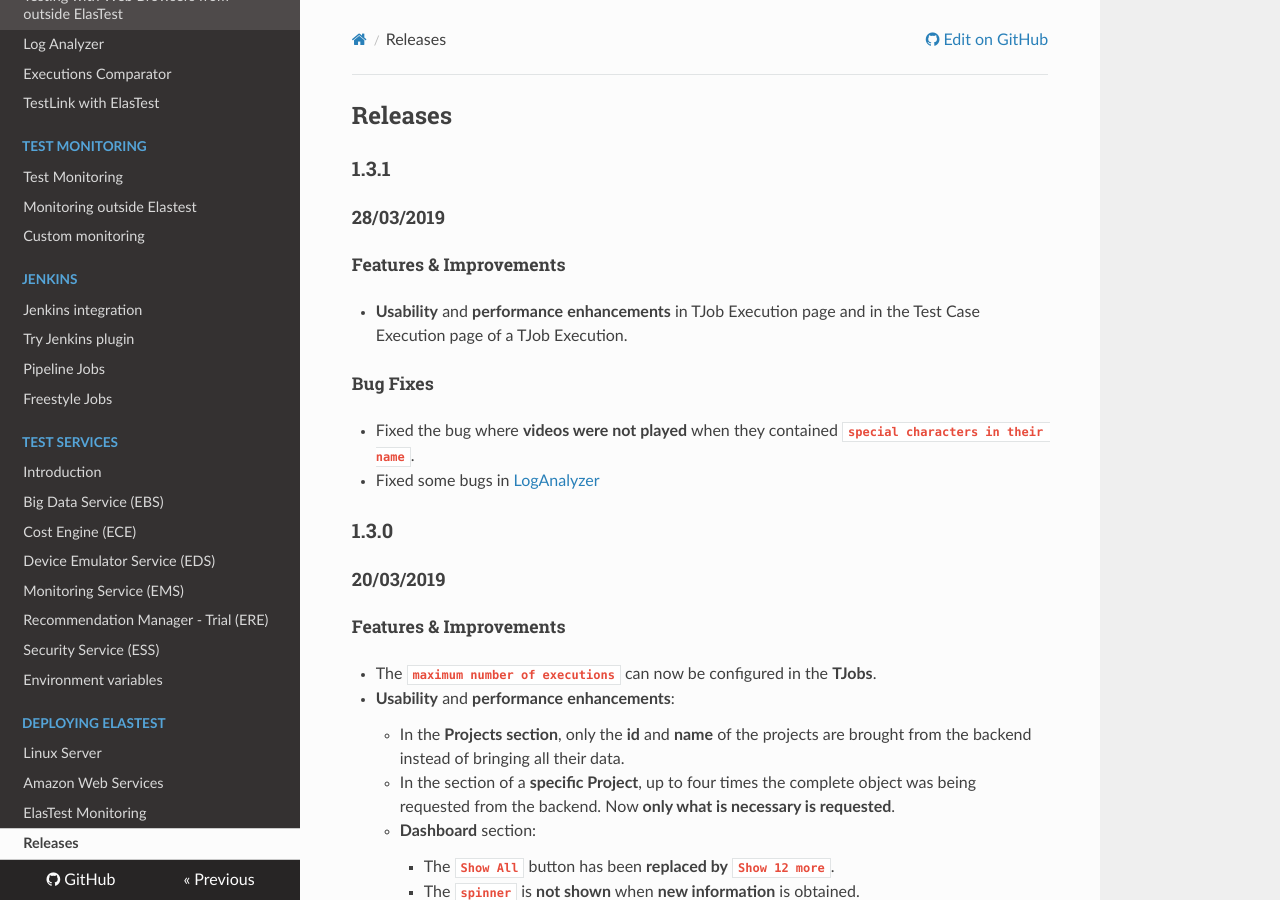
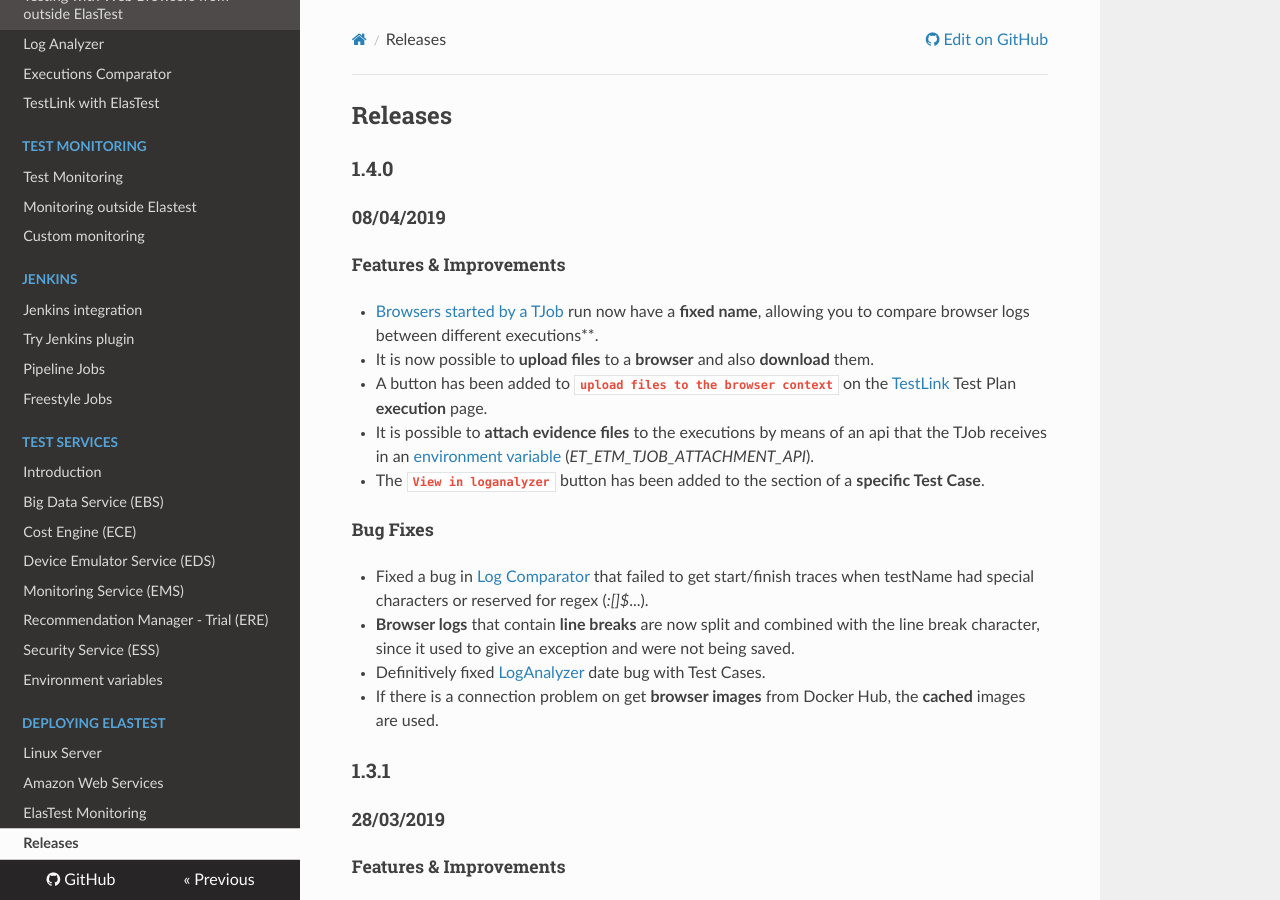
Before and after one commit to elastest/elastest.io-docs, an MkDocs documentation site: the page built from docs/releases/index.md, in a window 1280 px wide and 900 px high. Built offline with MkDocs 1.6.1, drawn with Linux system fonts in a browser that asks for light colours; nearby versions of some CDN libraries; old or Windows-style settings are respelled for this version of MkDocs.

Commit message:
1.4.0 docs

```diff
--- a/docs/releases/index.md
+++ b/docs/releases/index.md
@@ -3,6 +3,27 @@
 <h2 id="content" class="h1">Releases</h2>
 </div>
 </div>
+
+<!-- ************************* -->
+<!-- ********* 1.4.0 ********* -->
+<!-- ************************* -->
+
+<h3 id="1.4.0" class="small-subtitle">1.4.0</h3>
+<h4 class="smaller-subtitle">08/04/2019</h4>
+
+<h5 class="smaller-subtitle">Features & Improvements</h5>
+
+-   <a target="_blank" href="/docs/web-browsers/e2e-browser">Browsers started by a TJob</a> run now have a **fixed name**, allowing you to compare browser logs between different executions**.
+-   It is now possible to <strong class="italicEtColor">upload files</strong> to a **browser** and also <strong class="italicEtColor">download</strong> them.
+-   A button has been added to **`upload files to the browser context`** on the <a target="_blank" href="/docs/testlink">TestLink</a> Test Plan **execution** page.
+-   It is possible to **attach evidence files** to the executions by means of an api that the TJob receives in an <a target="_blank" href="/docs/testing/environment-variables/">environment variable</a> (*ET_ETM_TJOB_ATTACHMENT_API*).
+-   The **`View in loganalyzer`** button has been added to the section of a **specific Test Case**.
+
+<h5 class="smaller-subtitle">Bug Fixes</h5>
+-   Fixed a bug in <a target="_blank" href="/docs/executions-comparator/#log-comparator">Log Comparator</a> that failed to get start/finish traces when testName had special characters or reserved for regex (*:[]$*...).
+-   **Browser logs** that contain **line breaks** are now split and combined with the line break character, since it used to give an exception and were not being saved.
+-   Definitively fixed <a target="_blank" href="/docs/log-analyzer/">LogAnalyzer</a> date bug with Test Cases.
+-   If there is a connection problem on get **browser images** from Docker Hub, the **cached** images are used.
 
 <!-- ************************* -->
 <!-- ********* 1.3.1 ********* -->
@@ -14,7 +35,6 @@
 <h5 class="smaller-subtitle">Features & Improvements</h5>
 
 -   **Usability** and **performance** <strong class="italicEtColor">enhancements</strong> in TJob Execution page and in the Test Case Execution page of a TJob Execution.
-
 
 <h5 class="smaller-subtitle">Bug Fixes</h5>
 
```
Also changed, not shown: docs/testing/environment-variables.md (+1 -0 lines), docs/testlink/index.md (+8 -2 lines), docs/testlink/images/testplan_execute.png, docs/testlink/images/testplan_execute_uploadfile.png (added).
